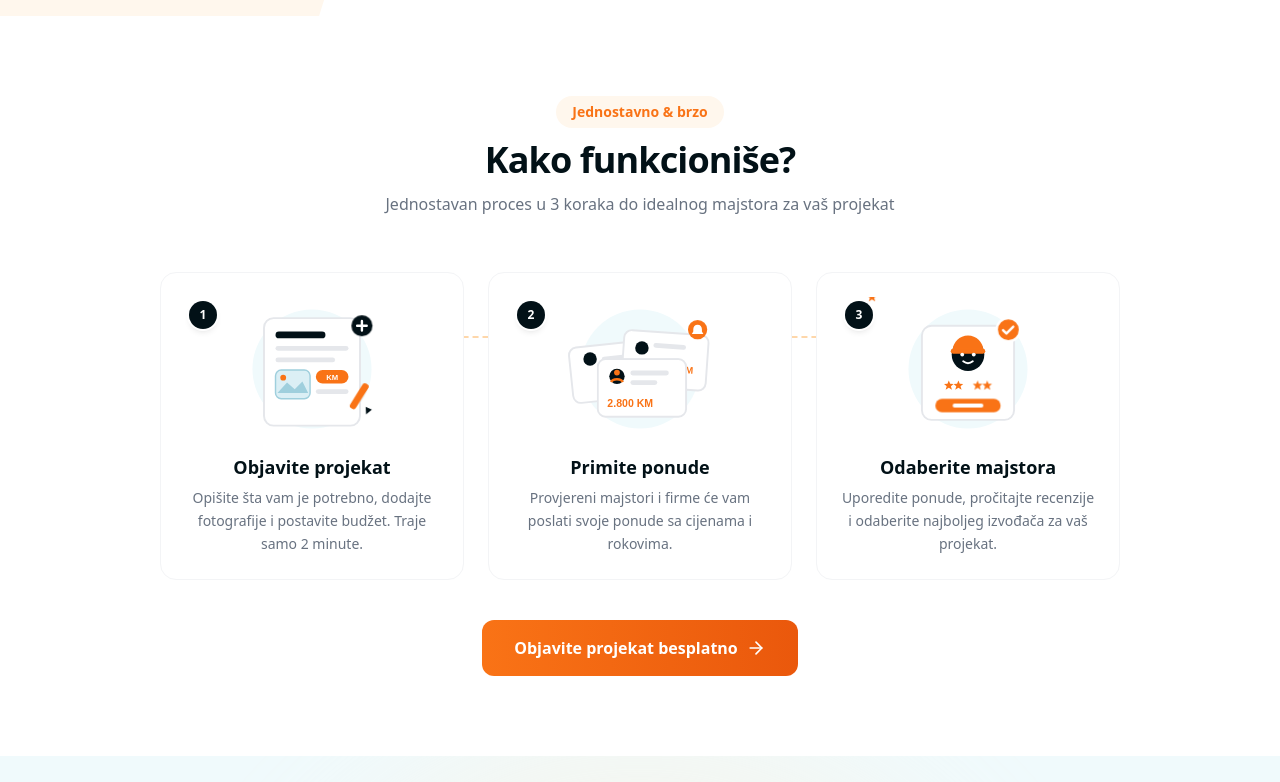
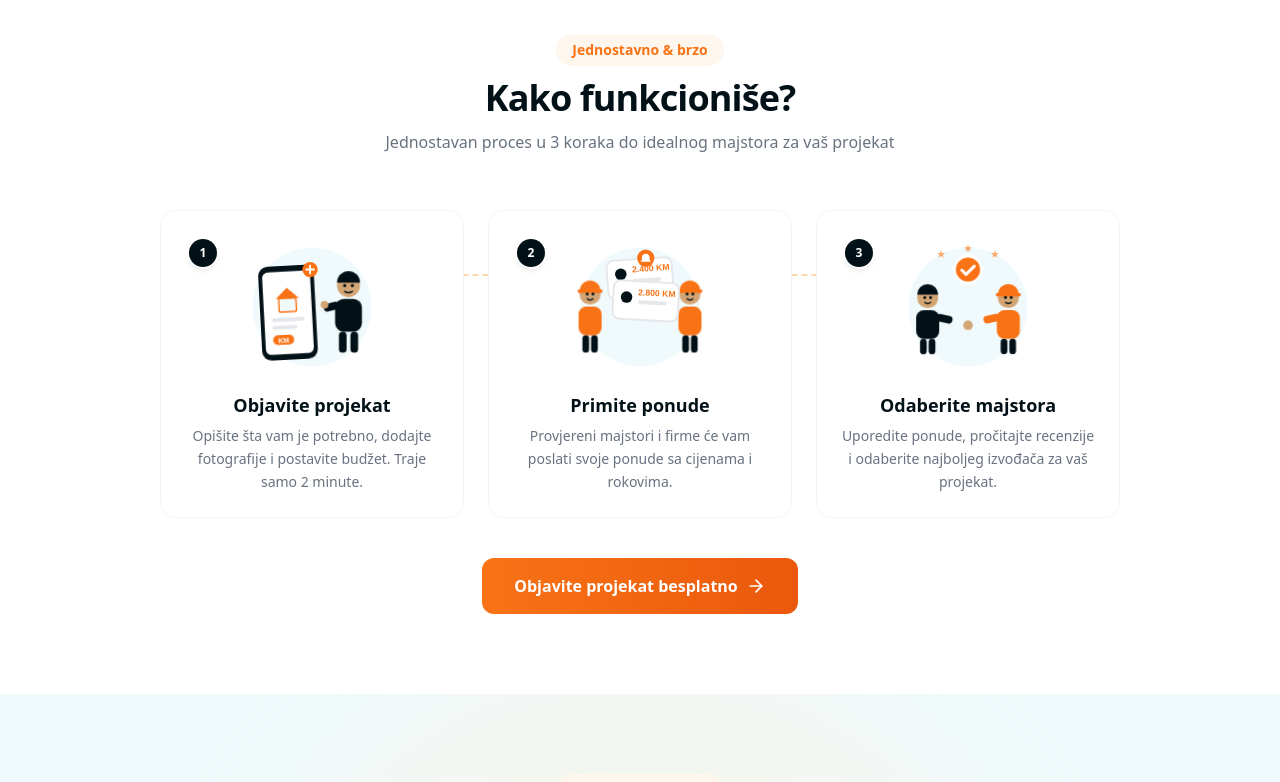
Before and after one commit to ocjenime/zaposli.ba, a Next.js app: page /zaposli.ba/ in a window 1280 px wide. Shown: the part 832-1614 px from the top of the page. Built offline with nearby package versions, Linux system fonts and the light colour scheme.

Commit message:
feat: full-scene hero photo (craftsman + home), cartoon step illustrations (werkspot style)

```diff
--- a/components/StepIllustrations.tsx
+++ b/components/StepIllustrations.tsx
@@ -1,37 +1,52 @@
-/* Animirane ilustracije za 3 koraka — brend stil, transform/opacity animacije */
+/* Cartoon ilustracije koraka (werkspot stil) — likovi + transform/opacity animacije */
+
+const SKIN = '#d4a574';
+const INK = '#021117';
+const ORANGE = '#F97316';
+const CLOUD = '#F0FAFC';
 
 export function StepOneIllustration() {
   return (
     <svg viewBox="0 0 200 150" fill="none" xmlns="http://www.w3.org/2000/svg" className="w-full h-full">
-      {/* Pozadinski krug */}
-      <circle cx="100" cy="75" r="62" fill="#F0FAFC" />
+      <circle cx="100" cy="75" r="62" fill={CLOUD} />
 
-      {/* Kartica forme */}
-      <rect x="50" y="22" width="100" height="112" rx="10" fill="#fff" stroke="#E5E7EB" strokeWidth="2" />
-      <rect x="62" y="36" width="52" height="7" rx="3.5" fill="#021117" />
-      <rect x="62" y="51" width="76" height="5" rx="2.5" fill="#E5E7EB" />
-      <rect x="62" y="63" width="62" height="5" rx="2.5" fill="#E5E7EB" />
-
-      {/* Foto thumbnail */}
-      <rect x="62" y="76" width="36" height="30" rx="6" fill="#dbeff5" stroke="#9fcfdd" strokeWidth="1.5" />
-      <circle cx="70" cy="84" r="3" fill="#F97316" />
-      <path d="M64 100 L74 89 L82 96 L90 88 L96 100 Z" fill="#9fcfdd" />
-
-      {/* Budžet tag */}
-      <rect x="104" y="76" width="34" height="14" rx="7" fill="#F97316" />
-      <text x="121" y="86" textAnchor="middle" fontFamily="Plus Jakarta Sans, sans-serif" fontSize="8" fontWeight="800" fill="#fff">KM</text>
-      <rect x="104" y="96" width="34" height="5" rx="2.5" fill="#E5E7EB" />
-
-      {/* Olovka — wiggle */}
+      {/* Telefon sa projektom */}
       <g className="anim-wiggle">
-        <rect x="146" y="88" width="7" height="30" rx="3" fill="#F97316" transform="rotate(35 149 103)" />
-        <path d="M154.5 116 l4.5 6.5 l2.5 -7.5 Z" fill="#021117" transform="rotate(35 157 117)" />
+        <rect x="46" y="32" width="58" height="98" rx="10" fill={INK} />
+        <rect x="50" y="38" width="50" height="86" rx="6" fill="#fff" />
+        {/* Kućica na ekranu */}
+        <polygon points="63,66 75,55 87,66" fill={ORANGE} />
+        <rect x="66" y="66" width="18" height="14" rx="2" fill={CLOUD} stroke={ORANGE} strokeWidth="1.5" />
+        {/* Linije forme */}
+        <rect x="58" y="86" width="34" height="4" rx="2" fill="#E5E7EB" />
+        <rect x="58" y="94" width="26" height="4" rx="2" fill="#E5E7EB" />
+        {/* KM tag */}
+        <rect x="58" y="104" width="22" height="10" rx="5" fill={ORANGE} />
+        <text x="69" y="112" textAnchor="middle" fontFamily="Plus Jakarta Sans, sans-serif" fontSize="7" fontWeight="800" fill="#fff">KM</text>
       </g>
 
-      {/* Upload pin */}
-      <circle cx="152" cy="30" r="11" fill="#021117" />
-      <circle cx="152" cy="30" r="11" fill="#F97316" className="anim-ping-dot" />
-      <path d="M152 25v10M147 30h10" stroke="#fff" strokeWidth="2.5" strokeLinecap="round" />
+      {/* Kupac — osoba */}
+      <g className="anim-float-soft">
+        {/* Glava */}
+        <circle cx="138" cy="56" r="12" fill={SKIN} />
+        <path d="M126 53a12 12 0 0 1 24 0Z" fill={INK} />
+        <circle cx="134" cy="56" r="1.6" fill={INK} />
+        <circle cx="142" cy="56" r="1.6" fill={INK} />
+        <path d="M134 62q4 3 8 0" stroke={INK} strokeWidth="1.5" strokeLinecap="round" fill="none" />
+        {/* Tijelo */}
+        <rect x="124" y="70" width="28" height="34" rx="9" fill={INK} />
+        {/* Ruka ka telefonu */}
+        <rect x="112" y="74" width="16" height="8" rx="4" fill={INK} transform="rotate(-15 120 78)" />
+        <circle cx="113" cy="76" r="4" fill={SKIN} />
+        {/* Noge */}
+        <rect x="128" y="104" width="8" height="22" rx="4" fill={INK} />
+        <rect x="140" y="104" width="8" height="22" rx="4" fill={INK} />
+      </g>
+
+      {/* Ping na telefonu */}
+      <circle cx="98" cy="36" r="8" fill={ORANGE} className="anim-ping-dot" />
+      <circle cx="98" cy="36" r="8" fill={ORANGE} />
+      <path d="M98 32v8M94 36h8" stroke="#fff" strokeWidth="2" strokeLinecap="round" />
     </svg>
   );
 }
@@ -39,39 +54,54 @@ export function StepOneIllustration() {
 export function StepTwoIllustration() {
   return (
     <svg viewBox="0 0 200 150" fill="none" xmlns="http://www.w3.org/2000/svg" className="w-full h-full">
-      <circle cx="100" cy="75" r="62" fill="#F0FAFC" />
+      <circle cx="100" cy="75" r="62" fill={CLOUD} />
 
-      {/* Ponuda 3 (pozadi) */}
-      <g className="anim-float-soft" style={{ animationDelay: '1.6s' }}>
-        <rect x="28" y="52" width="88" height="58" rx="8" fill="#fff" stroke="#E5E7EB" strokeWidth="2" transform="rotate(-6 72 81)" />
-        <circle cx="48" cy="68" r="7" fill="#021117" />
-        <rect x="60" y="64" width="34" height="5" rx="2.5" fill="#E5E7EB" transform="rotate(-6 77 66)" />
-        <text x="60" y="92" fontFamily="Plus Jakarta Sans, sans-serif" fontSize="10" fontWeight="800" fill="#F97316" transform="rotate(-6 60 92)">2.400 KM</text>
+      {/* Majstor 1 (lijevo) */}
+      <g className="anim-float-soft" style={{ animationDelay: '0.4s' }}>
+        <circle cx="48" cy="66" r="11" fill={SKIN} />
+        <path d="M37 63a11 11 0 0 1 22 0Z" fill={ORANGE} />
+        <rect x="35" y="61" width="26" height="4" rx="2" fill={ORANGE} />
+        <circle cx="45" cy="66" r="1.5" fill={INK} />
+        <circle cx="51" cy="66" r="1.5" fill={INK} />
+        <path d="M45 71q3 2.5 6 0" stroke={INK} strokeWidth="1.4" strokeLinecap="round" fill="none" />
+        <rect x="36" y="79" width="24" height="30" rx="8" fill={ORANGE} />
+        <rect x="40" y="109" width="7" height="18" rx="3.5" fill={INK} />
+        <rect x="49" y="109" width="7" height="18" rx="3.5" fill={INK} />
       </g>
 
-      {/* Ponuda 2 (sredina) */}
-      <g className="anim-float-soft" style={{ animationDelay: '0.8s' }}>
-        <rect x="82" y="42" width="88" height="58" rx="8" fill="#fff" stroke="#E5E7EB" strokeWidth="2" transform="rotate(4 126 71)" />
-        <circle cx="102" cy="58" r="7" fill="#021117" />
-        <rect x="114" y="54" width="34" height="5" rx="2.5" fill="#E5E7EB" transform="rotate(4 131 56)" />
-        <text x="112" y="82" fontFamily="Plus Jakarta Sans, sans-serif" fontSize="10" fontWeight="800" fill="#F97316" transform="rotate(4 112 82)">3.100 KM</text>
+      {/* Majstor 2 (desno) */}
+      <g className="anim-float-soft" style={{ animationDelay: '1.2s' }}>
+        <circle cx="152" cy="66" r="11" fill={SKIN} />
+        <path d="M141 63a11 11 0 0 1 22 0Z" fill={ORANGE} />
+        <rect x="139" y="61" width="26" height="4" rx="2" fill={ORANGE} />
+        <circle cx="149" cy="66" r="1.5" fill={INK} />
+        <circle cx="155" cy="66" r="1.5" fill={INK} />
+        <path d="M149 71q3 2.5 6 0" stroke={INK} strokeWidth="1.4" strokeLinecap="round" fill="none" />
+        <rect x="140" y="79" width="24" height="30" rx="8" fill={ORANGE} />
+        <rect x="144" y="109" width="7" height="18" rx="3.5" fill={INK} />
+        <rect x="153" y="109" width="7" height="18" rx="3.5" fill={INK} />
       </g>
 
-      {/* Ponuda 1 (naprijed) */}
+      {/* Ponuda 1 */}
+      <g className="anim-float-soft" style={{ animationDelay: '0.8s' }}>
+        <rect x="66" y="30" width="68" height="40" rx="7" fill="#fff" stroke="#E5E7EB" strokeWidth="2" transform="rotate(-4 100 50)" />
+        <circle cx="80" cy="46" r="6" fill={INK} />
+        <text x="92" y="44" fontFamily="Plus Jakarta Sans, sans-serif" fontSize="9" fontWeight="800" fill={ORANGE} transform="rotate(-4 92 44)">2.400 KM</text>
+        <rect x="92" y="50" width="30" height="4" rx="2" fill="#E5E7EB" transform="rotate(-4 107 52)" />
+      </g>
+
+      {/* Ponuda 2 */}
       <g className="anim-float-soft">
-        <rect x="56" y="68" width="92" height="60" rx="8" fill="#fff" stroke="#E5E7EB" strokeWidth="2" />
-        <circle cx="76" cy="86" r="8" fill="#021117" />
-        <circle cx="76" cy="82" r="3" fill="#F97316" />
-        <path d="M70 92c1.5-4 10.5-4 12 0" stroke="#F97316" strokeWidth="2.5" fill="none" />
-        <rect x="90" y="80" width="40" height="5" rx="2.5" fill="#E5E7EB" />
-        <rect x="90" y="90" width="28" height="5" rx="2.5" fill="#E5E7EB" />
-        <text x="66" y="118" fontFamily="Plus Jakarta Sans, sans-serif" fontSize="11" fontWeight="800" fill="#F97316">2.800 KM</text>
+        <rect x="72" y="52" width="68" height="40" rx="7" fill="#fff" stroke="#E5E7EB" strokeWidth="2" transform="rotate(3 106 72)" />
+        <circle cx="86" cy="68" r="6" fill={INK} />
+        <text x="98" y="66" fontFamily="Plus Jakarta Sans, sans-serif" fontSize="9" fontWeight="800" fill={ORANGE} transform="rotate(3 98 66)">2.800 KM</text>
+        <rect x="98" y="72" width="30" height="4" rx="2" fill="#E5E7EB" transform="rotate(3 113 74)" />
       </g>
 
       {/* Notifikacija */}
-      <circle cx="160" cy="34" r="10" fill="#F97316" />
-      <circle cx="160" cy="34" r="10" fill="#F97316" className="anim-ping-dot" />
-      <path d="M160 29c-2.8 0-4.5 2-4.5 4.5v2.5l-1.5 2.5h12l-1.5-2.5v-2.5c0-2.5-1.7-4.5-4.5-4.5Z" fill="#fff" />
+      <circle cx="106" cy="24" r="9" fill={ORANGE} className="anim-ping-dot" />
+      <circle cx="106" cy="24" r="9" fill={ORANGE} />
+      <path d="M106 19.5c-2.5 0-4 1.8-4 4v2.2l-1.3 2.2h10.6l-1.3-2.2v-2.2c0-2.2-1.5-4-4-4Z" fill="#fff" />
     </svg>
   );
 }
@@ -79,41 +109,56 @@ export function StepTwoIllustration() {
 export function StepThreeIllustration() {
   return (
     <svg viewBox="0 0 200 150" fill="none" xmlns="http://www.w3.org/2000/svg" className="w-full h-full">
-      <circle cx="100" cy="75" r="62" fill="#F0FAFC" />
+      <circle cx="100" cy="75" r="62" fill={CLOUD} />
 
-      {/* Profil kartica */}
-      <rect x="52" y="30" width="96" height="98" rx="10" fill="#fff" stroke="#E5E7EB" strokeWidth="2" />
-
-      {/* Avatar sa kacigom */}
-      <circle cx="100" cy="60" r="17" fill="#021117" />
-      <path d="M84 56a16 16 0 0 1 32 0Z" fill="#F97316" />
-      <rect x="82" y="54" width="36" height="5" rx="2.5" fill="#F97316" />
-      <circle cx="94" cy="60" r="2" fill="#fff" />
-      <circle cx="106" cy="60" r="2" fill="#fff" />
-      <path d="M95 67q5 4 10 0" stroke="#fff" strokeWidth="2" strokeLinecap="round" fill="none" />
-
-      {/* Zvjezdice — pop na srednjoj */}
-      <g>
-        {[0, 1, 2, 3, 4].map((i) => (
-          <path
-            key={i}
-            d="M0 -5 L1.4 -1.6 L5 -1.5 L2.2 1 L3.3 4.6 L0 2.6 L-3.3 4.6 L-2.2 1 L-5 -1.5 L-1.4 -1.6 Z"
-            fill="#F97316"
-            transform={`translate(${80 + i * 10}, 92)`}
-            className={i === 2 ? 'anim-pop' : undefined}
-          />
-        ))}
+      {/* Kupac (lijevo) */}
+      <g className="anim-float-soft" style={{ animationDelay: '0.5s' }}>
+        <circle cx="58" cy="70" r="11" fill={SKIN} />
+        <path d="M47 67a11 11 0 0 1 22 0Z" fill={INK} />
+        <circle cx="55" cy="70" r="1.5" fill={INK} />
+        <circle cx="61" cy="70" r="1.5" fill={INK} />
+        <path d="M55 75q3 2.5 6 0" stroke={INK} strokeWidth="1.4" strokeLinecap="round" fill="none" />
+        <rect x="46" y="83" width="24" height="30" rx="8" fill={INK} />
+        <rect x="50" y="113" width="7" height="16" rx="3.5" fill={INK} />
+        <rect x="59" y="113" width="7" height="16" rx="3.5" fill={INK} />
+        {/* Ruka ka rukovanju */}
+        <rect x="66" y="88" width="18" height="8" rx="4" fill={INK} transform="rotate(12 75 92)" />
       </g>
 
-      {/* Dugme */}
-      <rect x="66" y="106" width="68" height="14" rx="7" fill="#F97316" />
-      <rect x="84" y="111" width="32" height="4" rx="2" fill="#fff" />
+      {/* Majstor (desno, kaciga) */}
+      <g className="anim-float-soft" style={{ animationDelay: '1s' }}>
+        <circle cx="142" cy="70" r="11" fill={SKIN} />
+        <path d="M131 67a11 11 0 0 1 22 0Z" fill={ORANGE} />
+        <rect x="129" y="65" width="26" height="4" rx="2" fill={ORANGE} />
+        <circle cx="139" cy="70" r="1.5" fill={INK} />
+        <circle cx="145" cy="70" r="1.5" fill={INK} />
+        <path d="M139 75q3 2.5 6 0" stroke={INK} strokeWidth="1.4" strokeLinecap="round" fill="none" />
+        <rect x="130" y="83" width="24" height="30" rx="8" fill={ORANGE} />
+        <rect x="134" y="113" width="7" height="16" rx="3.5" fill={INK} />
+        <rect x="143" y="113" width="7" height="16" rx="3.5" fill={INK} />
+        {/* Ruka ka rukovanju */}
+        <rect x="116" y="88" width="18" height="8" rx="4" fill={ORANGE} transform="rotate(-12 125 92)" />
+      </g>
 
-      {/* Check badge */}
+      {/* Rukovanje */}
+      <circle cx="100" cy="94" r="5" fill={SKIN} />
+
+      {/* Check badge iznad */}
       <g className="anim-pop">
-        <circle cx="142" cy="34" r="12" fill="#F97316" stroke="#fff" strokeWidth="2.5" />
-        <path d="M136.5 34.5l3.5 3.5l7 -7" stroke="#fff" strokeWidth="2.5" strokeLinecap="round" strokeLinejoin="round" />
+        <circle cx="100" cy="36" r="14" fill={ORANGE} stroke="#fff" strokeWidth="3" />
+        <path d="M93.5 36.5l4.5 4.5l8.5 -8.5" stroke="#fff" strokeWidth="3" strokeLinecap="round" strokeLinejoin="round" />
       </g>
+
+      {/* Zvjezdice oko badgea */}
+      {[0, 1, 2].map((i) => (
+        <path
+          key={i}
+          d="M0 -4 L1.1 -1.3 L4 -1.2 L1.8 0.8 L2.6 3.7 L0 2 L-2.6 3.7 L-1.8 0.8 L-4 -1.2 L-1.1 -1.3 Z"
+          fill={ORANGE}
+          opacity="0.6"
+          transform={`translate(${72 + i * 28}, ${i === 1 ? 14 : 20})`}
+        />
+      ))}
     </svg>
   );
 }
```
Also changed, not shown: components/HeroSection.tsx (+12 -12 lines), public/images/majstor-hero.jpg, 1058 other files (tests, documents, lock files or other folders).
